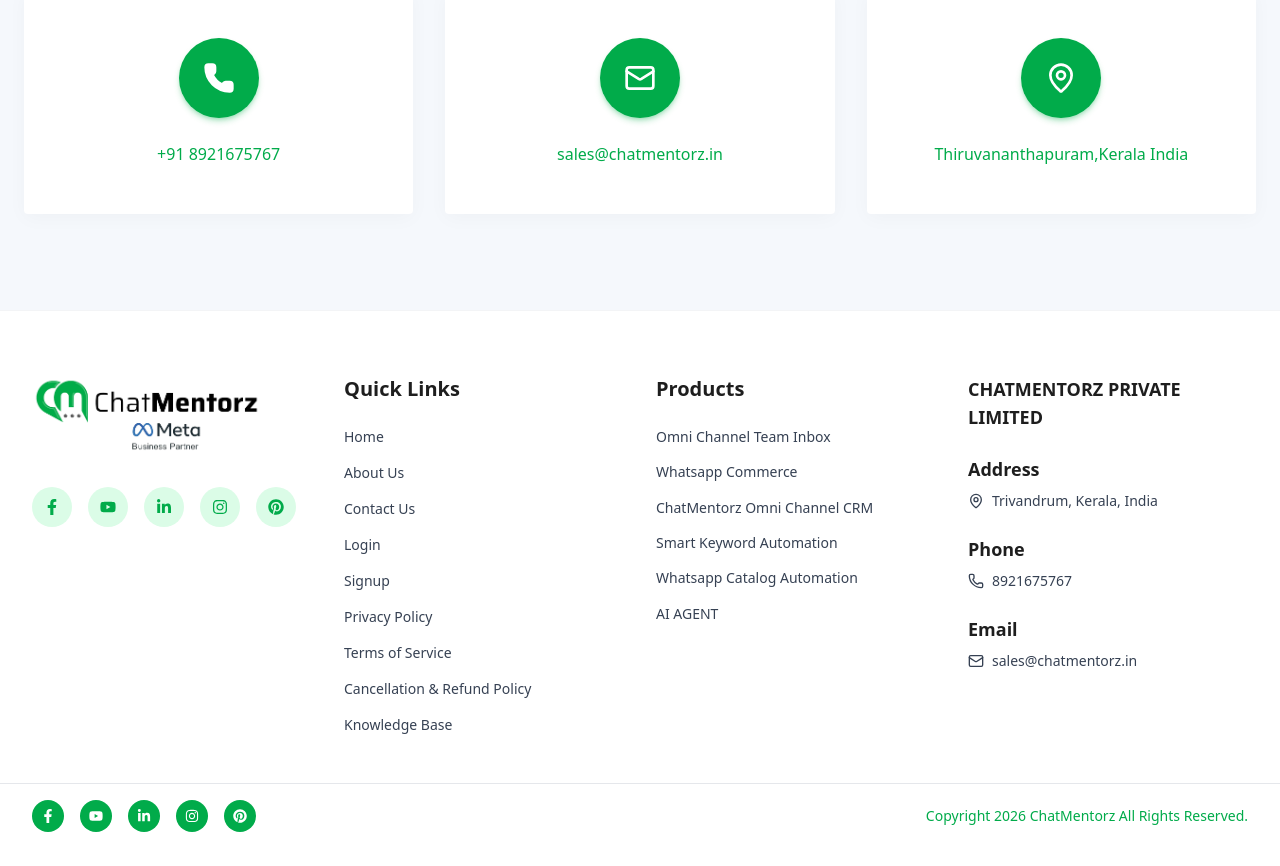
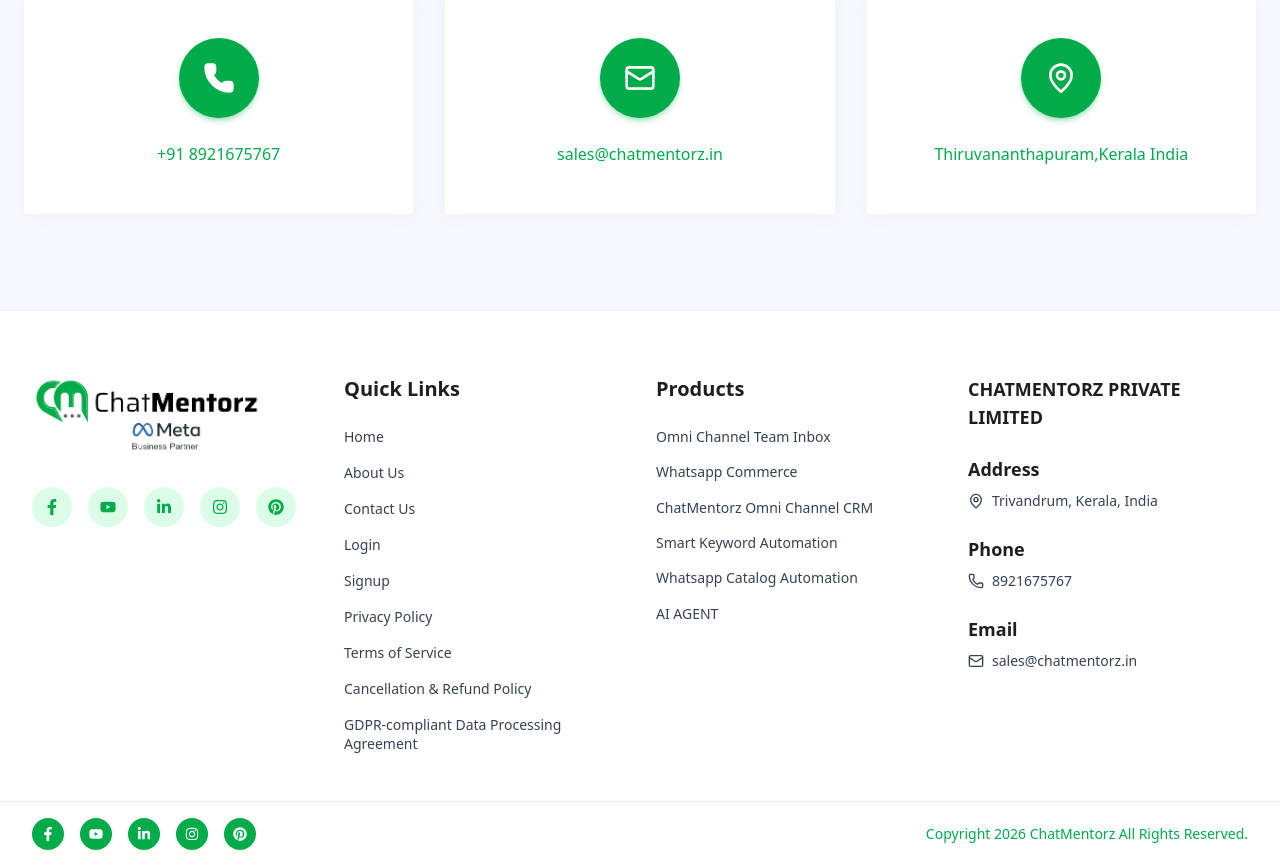
Before and after one commit to studioelemento/chatAMentors, a React (Vite) app: page /contact in a window 1280 px wide. Shown: the part 1384-2250 px from the top of the page. Built offline with nearby package versions, Linux system fonts and the light colour scheme.

Commit message:
footer changed

```diff
--- a/src/components/Footer/Footer.jsx
+++ b/src/components/Footer/Footer.jsx
@@ -49,8 +49,8 @@
               <li><Link to="/privacy-policy" className="hover:text-primary transition-colors">Privacy Policy</Link></li>
               <li><Link to="/terms" className="hover:text-primary transition-colors">Terms of Service</Link></li>
               <li><Link to="/cancellation" className="hover:text-primary transition-colors">Cancellation & Refund Policy</Link></li>
-              {/* <li><Link to="/gdpr" className="hover:text-primary transition-colors leading-snug block">GDPR-compliant Data Processing Agreement</Link></li> */}
-              <li><Link to="/knowledge-base" className="hover:text-primary transition-colors">Knowledge Base</Link></li>
+              <li><Link to="/gdpr" className="hover:text-primary transition-colors leading-snug block">GDPR-compliant Data Processing Agreement</Link></li>
+              {/* <li><Link to="/knowledge-base" className="hover:text-primary transition-colors">Knowledge Base</Link></li> */}
             </ul>
           </div>
 
```
